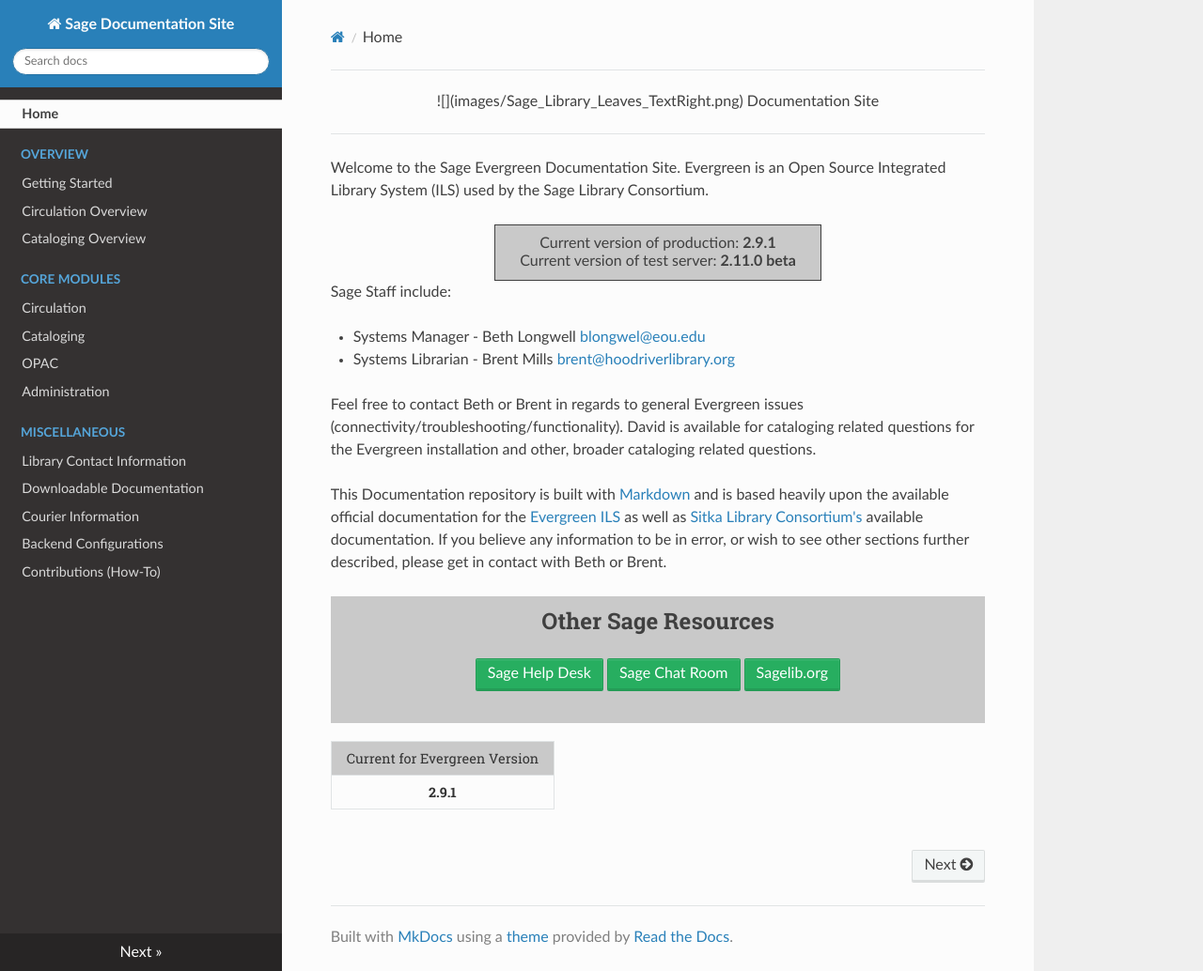
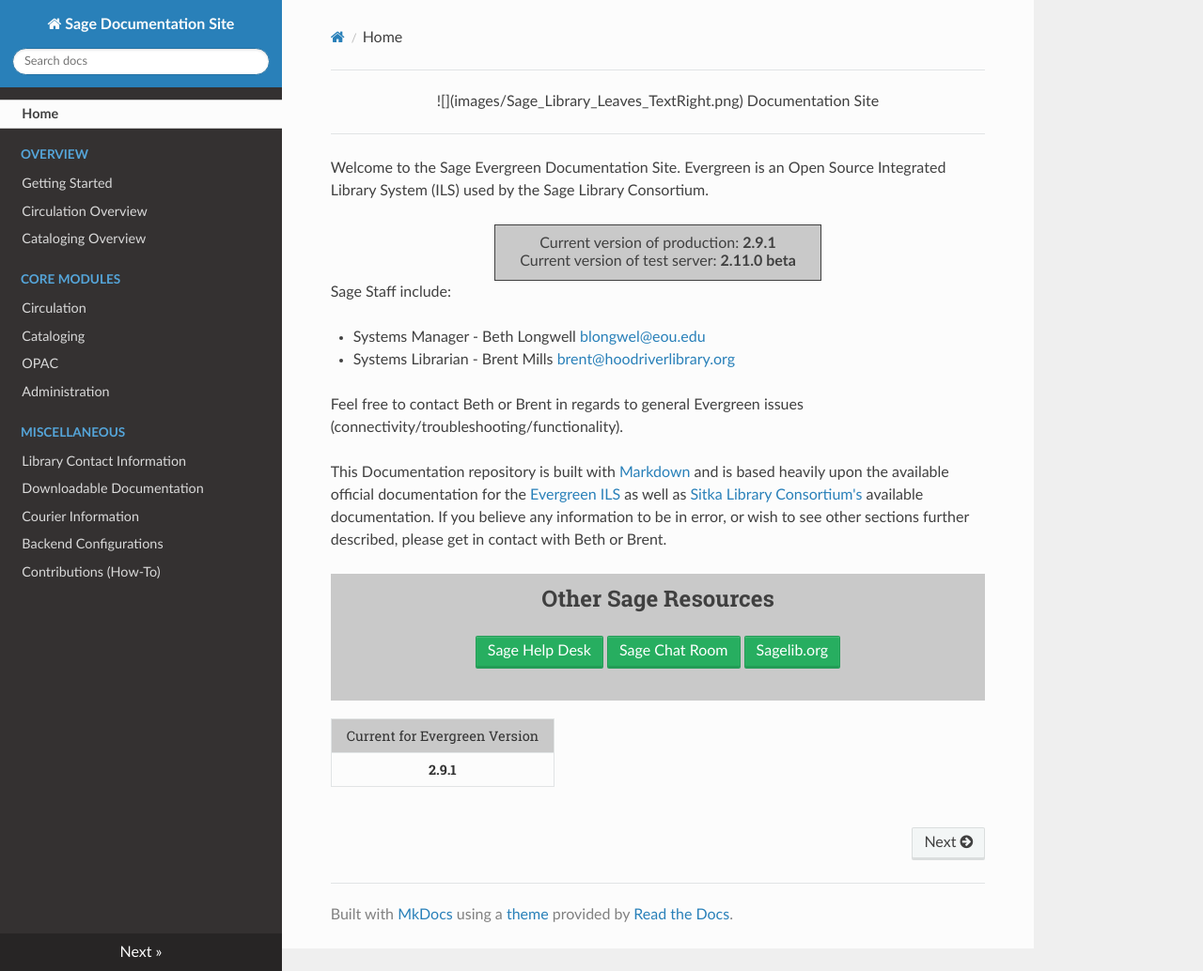
Before and after one commit to brentmills/sage_mkdocs, an MkDocs documentation site: the page built from docs/index.md, in a window 1280 px wide and 1034 px high. Shown: the whole window at 94% size. Built offline with MkDocs 1.6.1, drawn with Linux system fonts in a browser that asks for light colours; nearby versions of some CDN libraries; old or Windows-style settings are respelled for this version of MkDocs.

Commit message:
No more David

```diff
--- a/docs/index.md
+++ b/docs/index.md
@@ -19,7 +19,7 @@ Sage Staff include:
 - Systems Manager - Beth Longwell <blongwel@eou.edu>
 - Systems Librarian - Brent Mills <brent@hoodriverlibrary.org>
 
-Feel free to contact Beth or Brent in regards to general Evergreen issues (connectivity/troubleshooting/functionality). David is available for cataloging related questions for the Evergreen installation and other, broader cataloging related questions.
+Feel free to contact Beth or Brent in regards to general Evergreen issues (connectivity/troubleshooting/functionality).
 
 This Documentation repository is built with [Markdown](http://daringfireball.net/projects/markdown/) and is based heavily upon the available official documentation for the [Evergreen ILS](http://docs.evergreen-ils.org/) as well as [Sitka Library Consortium's](http://docs.sitka.bclibraries.ca/Sitka/current/html/) available documentation. If you believe any information to be in error, or wish to see other sections further described, please get in contact with Beth or Brent.
 
```
